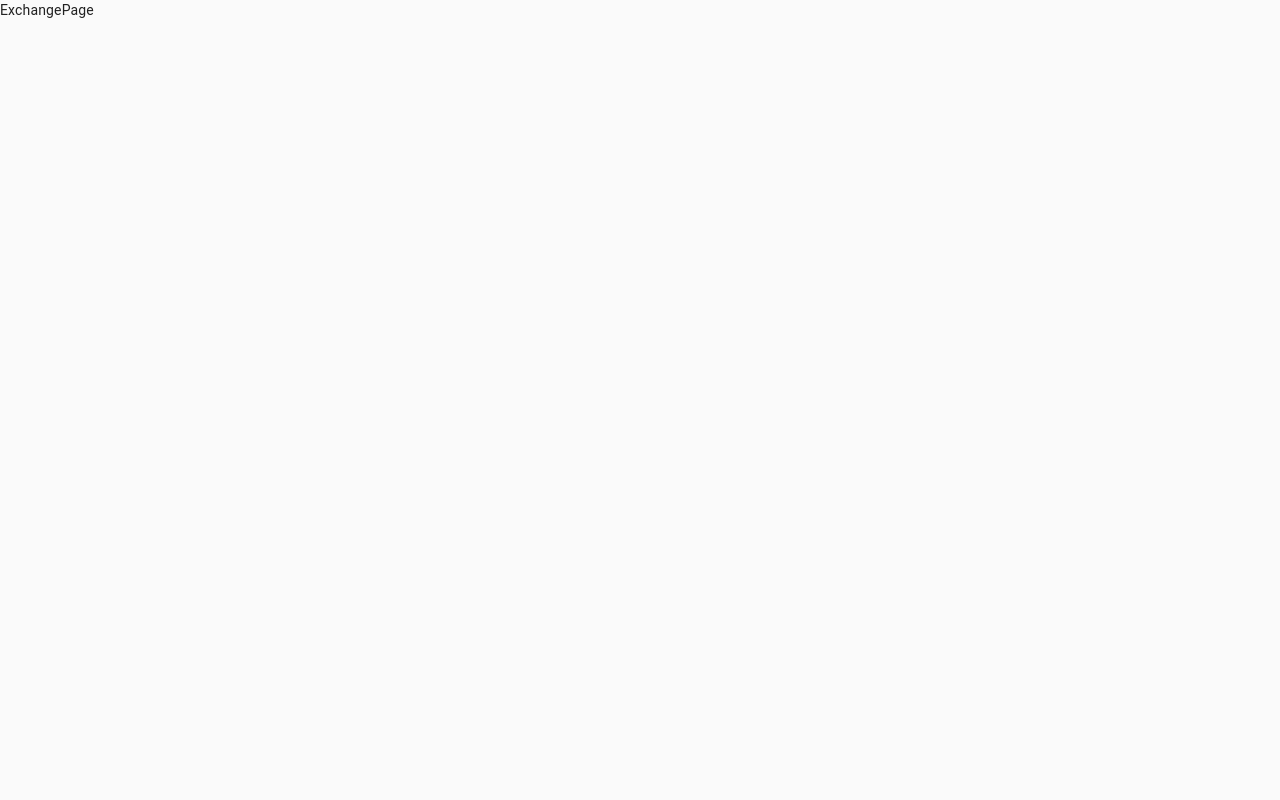
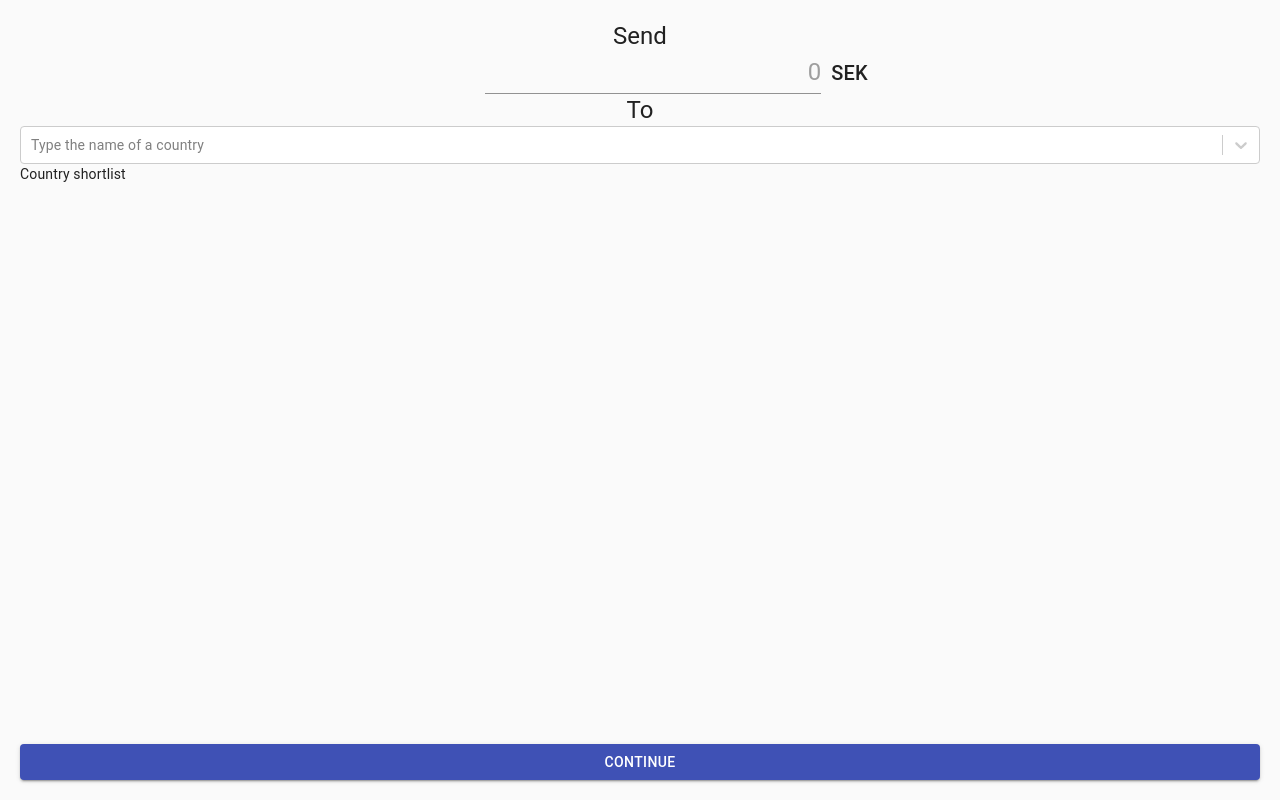
Before and after one commit to andrewszucs/coding-tasks-web, a React (Create React App) app: page / in a window 1280 px wide. Built offline with nearby package versions, Linux system fonts and the light colour scheme.

Commit message:
Add Search and Input components with general styling to ExchangePage

```diff
--- a/src/pages/ExchangePage/ExchangePage.tsx
+++ b/src/pages/ExchangePage/ExchangePage.tsx
@@ -1,7 +1,103 @@
 import React from "react";
-import { RouteComponentProps } from "@reach/router";
+import { RouteComponentProps, Link } from "@reach/router";
+import Select from "react-select";
+import { Typography, Button, TextField } from "@material-ui/core";
+import { makeStyles } from "@material-ui/core/styles";
+
+const useStyles = makeStyles({
+  root: {
+    height: "100vh",
+    display: "flex",
+    alignItems: "center",
+    flexDirection: "column",
+    padding: "20px",
+    "& > *": {
+      width: "100%"
+    }
+  },
+  center: {
+    display: "flex",
+    justifyContent: "center"
+  },
+  verticalCenter: {
+    display: "flex",
+    alignItems: "center"
+  },
+  stretch: {
+    flex: 1
+  },
+  exchangeInputContainer: {
+    "& > div:first-child": {
+      marginRight: "10px"
+    }
+  },
+  exchangeInputText: {
+    fontSize: "1.5rem"
+  },
+  exchangeInput: {
+    width: "33%"
+  }
+});
 
 // TODO: Add components and styling
 export default function ExchangePage(props: RouteComponentProps) {
-  return <div>ExchangePage</div>;
+  const classes = useStyles();
+  return (
+    <div className={classes.root}>
+      <Typography variant="h5" className={`${classes.center}`}>
+        Send
+      </Typography>
+      <div className={`${classes.center} ${classes.exchangeInputContainer}`}>
+        <div dir="rtl" className={classes.exchangeInput}>
+          <TextField
+            placeholder="0"
+            type="number"
+            InputProps={{
+              classes: {
+                input: classes.exchangeInputText
+              }
+            }}
+          />
+        </div>
+        <Typography variant="h6" className={`${classes.verticalCenter}`}>
+          SEK
+        </Typography>
+      </div>
+      <Typography variant="h5" className={`${classes.center}`}>
+        To
+      </Typography>
+      <Select
+        name="country"
+        isLoading={false}
+        isClearable
+        isSearchable
+        placeholder="Type the name of a country"
+        options={[{ value: 1, label: "1" }]}
+        value={null}
+        onChange={(o, { action }) => {
+          if (action !== "select-option") return;
+          console.log("change", o, action);
+        }}
+        onInputChange={(inputValue, { action }) => {
+          if (action !== "input-change") return;
+          console.log("input", inputValue);
+        }}
+        noOptionsMessage={({ inputValue }) => {
+          if (inputValue !== "") {
+            return `See all results for "${inputValue}"`;
+          }
+          return "Start typing to search!";
+        }}
+      />
+      <div className={classes.stretch}>Country shortlist</div>
+      <Button
+        variant="contained"
+        color="primary"
+        to={`/exchange?from=SEK&to=HUF&value=290&stage=confirm`}
+        component={Link}
+      >
+        Continue
+      </Button>
+    </div>
+  );
 }
```
